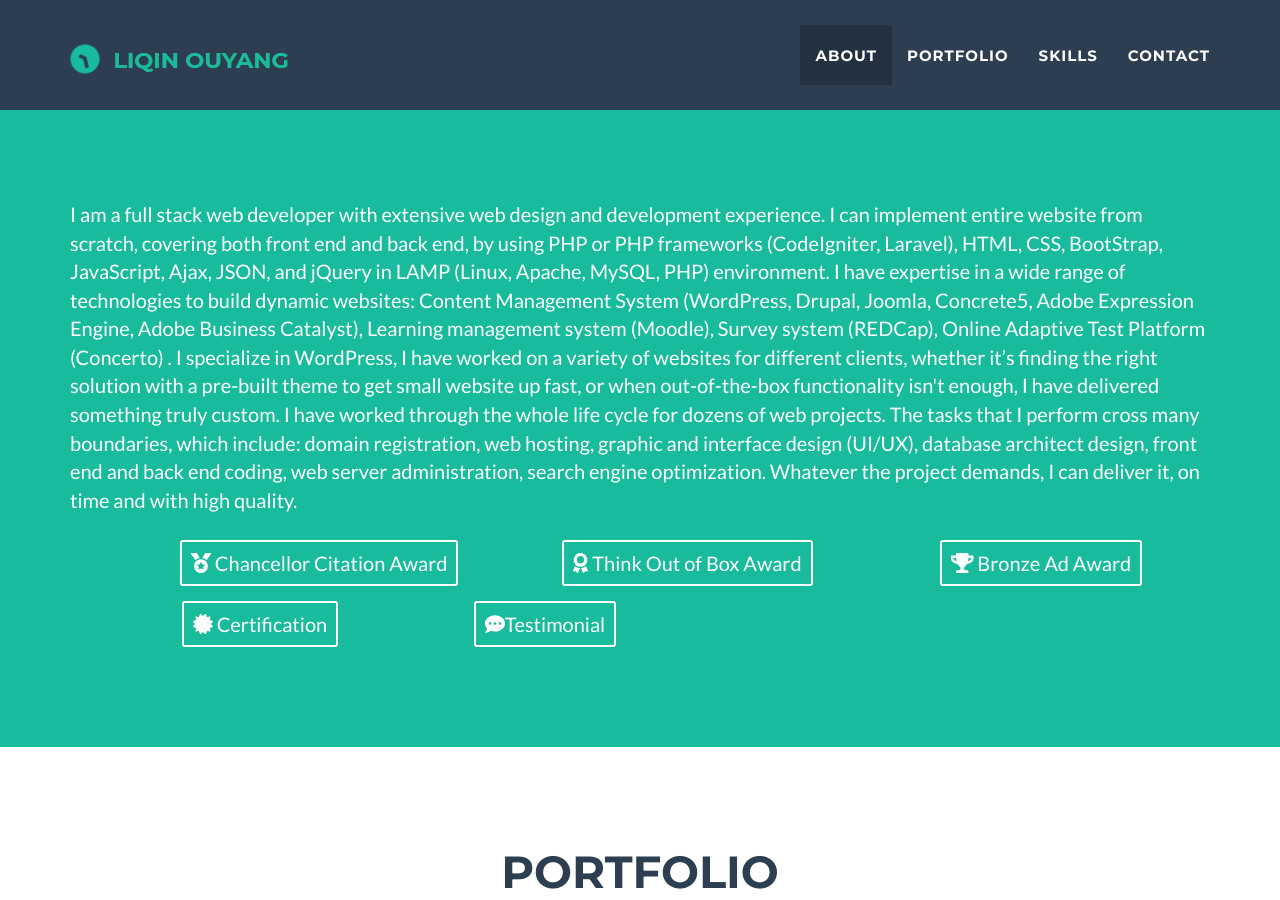
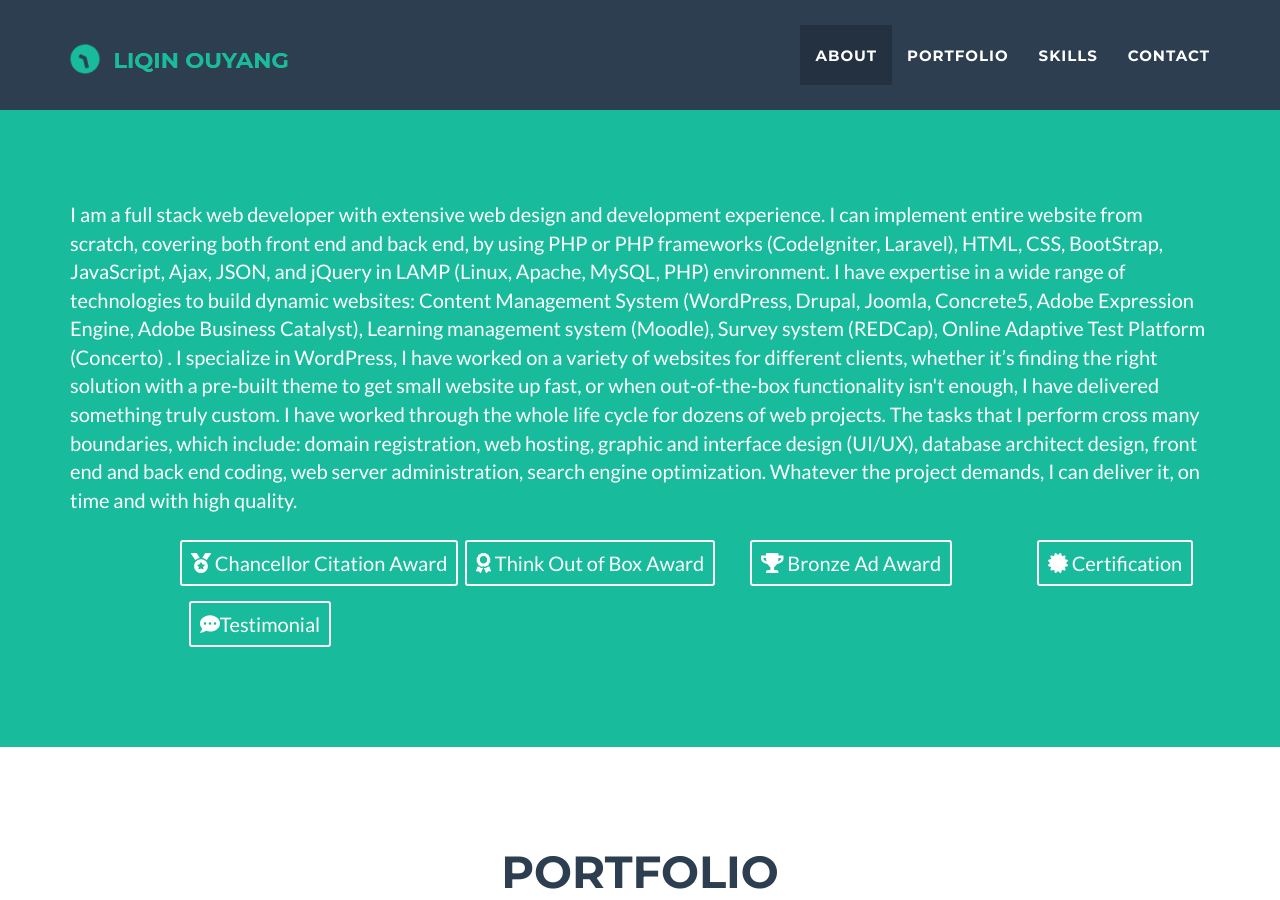
Before and after one commit to hbxtoylq/hbxtoylq.github.io, a Jekyll site: the page built from index.html, in a window 1280 px wide and 900 px high. Built offline with Jekyll 4.4.1, drawn with Linux system fonts in a browser that asks for light colours; nearby versions of some CDN libraries.

Commit message:
Update header.html

```diff
--- a/_includes/header.html
+++ b/_includes/header.html
@@ -18,25 +18,25 @@
 					Whatever the project demands, I can deliver it, on time and with high quality.</p>
 		</div>
 		   </div>
-		 <div class="row"><div class="col-lg-12">
-                         <div class="col-lg-3 col-lg-offset-1  text-center">
+		 <div class="row"><div class="col-sm-12">
+                         <div class="col-sm-2 col-sm-offset-1  text-center">
                                 <a href="img/reward/award2.png" class="btn btn-sm btn-outline" target="_blank">
                                  <i class="fas fa-medal"></i> Chancellor Citation Award </a>
                          </div>
-                       <div class="col-lg-3 col-lg-offset-1 text-center">
+                       <div class="col-sm-2 col-sm-offset-1 text-center">
                                  <a href="img/reward/award3.png" class="btn btn-sm btn-outline" target="_blank">
                                  <i class="fas fa-award"></i> Think Out of Box Award </a>
                          </div>
 
-			   <div class="col-lg-2 col-lg-offset-1  text-center">
+			   <div class="col-sm-2 col-sm-offset-1  text-center">
                                  <a href="img/reward/AwardAD.pdf" class="btn btn-sm btn-outline" target="_blank">
                                  <i class="fas fa-trophy"></i> Bronze Ad Award </a>
  			</div>
-			   <div class="col-lg-2 col-lg-offset-1 text-center">
+			   <div class="col-sm-2 col-sm-offset-1 text-center">
                                <a href="img/reward/boomiLO.jpg"  class="btn btn-sm btn-outline" target="_blank">
 <i class="fas fa-certificate"></i> Certification </a>
                         </div>
-                       <div class="col-lg-2  col-lg-offset-1  text-center">
+                       <div class="col-sm-2  col-sm-offset-1  text-center">
                                 <a href="img/reward/award1.png" class="btn btn-sm btn-outline" target="_blank">
                                  <i class="fas fa-comment-dots"></i>Testimonial</a>
                         </div>
```
